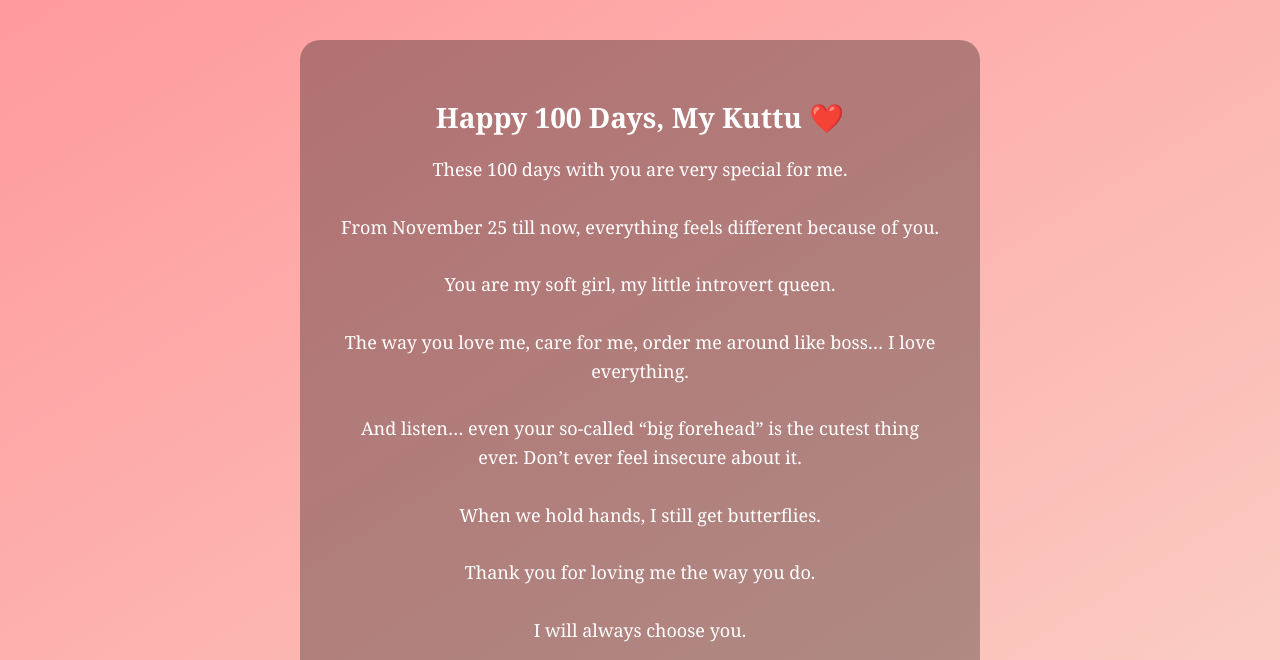
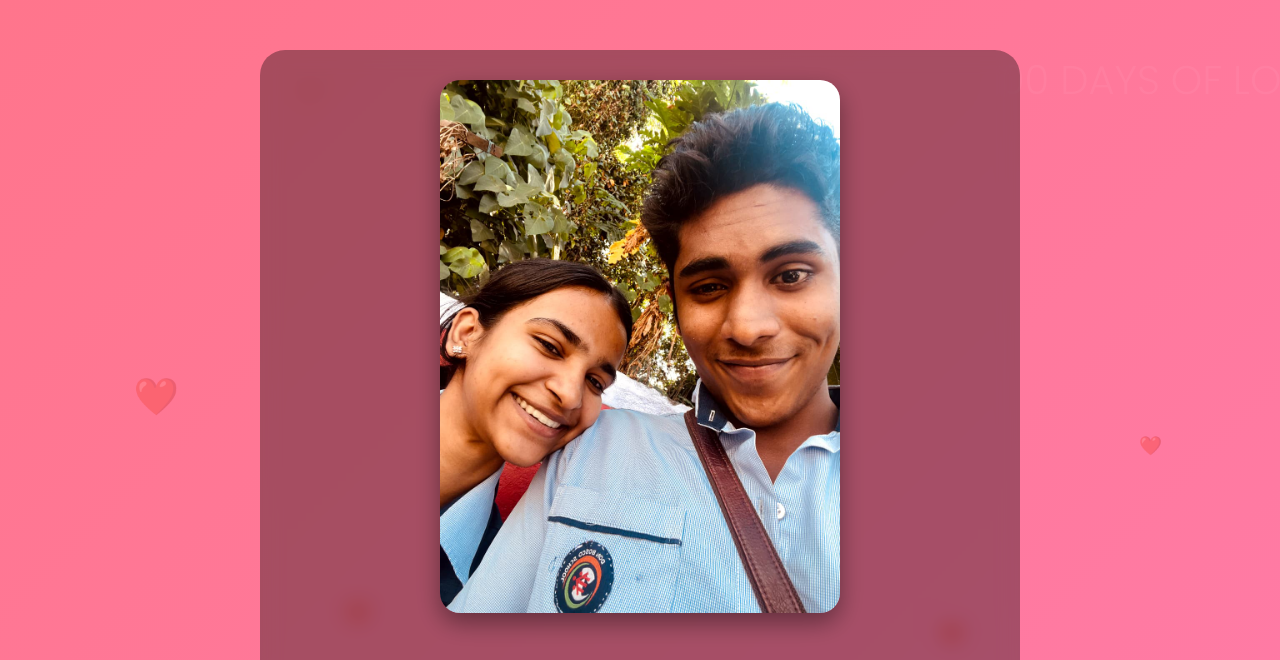
Before and after one commit to rihaanmotty07-sketch/rihaanmaria-100-days, a plain HTML site: page index.html in a window 1280 px wide. Shown: the top 660 px of the page. Drawn offline with Linux system fonts and the light colour scheme.

Commit message:
Update index.html

```diff
--- a/index.html
+++ b/index.html
@@ -2,34 +2,88 @@
 <html>
 <head>
 <title>Happy 100 Days Kuttu ❤️</title>
+
+<link href="https://fonts.googleapis.com/css2?family=Dancing+Script:wght@500&family=Poppins:wght@300&display=swap" rel="stylesheet">
+
 <style>
 body {
   margin: 0;
-  font-family: 'Georgia', serif;
-  background: linear-gradient(to bottom right, #ff9a9e, #fad0c4);
-  display: flex;
-  justify-content: center;
-  align-items: center;
-  height: 100vh;
+  padding: 0;
+  overflow-x: hidden;
+  font-family: 'Poppins', sans-serif;
+  background: linear-gradient(135deg, #ff758c, #ff7eb3);
   text-align: center;
   color: white;
 }
 
+/* Floating background text */
+body::before {
+  content: "100 DAYS OF LOVE ❤️ 100 DAYS OF LOVE ❤️ 100 DAYS OF LOVE ❤️";
+  position: fixed;
+  font-size: 40px;
+  opacity: 0.05;
+  width: 200%;
+  animation: moveText 20s linear infinite;
+}
+
+@keyframes moveText {
+  from { transform: translateX(0); }
+  to { transform: translateX(-50%); }
+}
+
 .container {
-  background: rgba(0,0,0,0.3);
-  padding: 40px;
-  border-radius: 20px;
-  width: 80%;
-  max-width: 600px;
+  margin: 50px auto;
+  background: rgba(0, 0, 0, 0.35);
+  padding: 30px;
+  border-radius: 25px;
+  width: 90%;
+  max-width: 700px;
+  backdrop-filter: blur(10px);
+  position: relative;
+  z-index: 2;
 }
 
 h1 {
-  font-size: 28px;
+  font-family: 'Dancing Script', cursive;
+  font-size: 38px;
+  margin-bottom: 20px;
 }
 
 p {
-  font-size: 18px;
-  line-height: 1.6;
+  font-family: 'Dancing Script', cursive;
+  font-size: 20px;
+  line-height: 1.8;
+}
+
+/* Image styling */
+.photo {
+  width: 100%;
+  max-width: 400px;
+  border-radius: 20px;
+  margin-bottom: 20px;
+  box-shadow: 0 10px 25px rgba(0,0,0,0.4);
+}
+
+/* Floating hearts */
+.heart {
+  position: fixed;
+  bottom: -10px;
+  color: white;
+  font-size: 20px;
+  animation: float 6s infinite ease-in;
+  opacity: 0.7;
+  z-index: 1;
+}
+
+@keyframes float {
+  0% {
+    transform: translateY(0) scale(1);
+    opacity: 0.7;
+  }
+  100% {
+    transform: translateY(-100vh) scale(1.5);
+    opacity: 0;
+  }
 }
 </style>
 </head>
@@ -37,29 +91,57 @@ p {
 <body>
 
 <div class="container">
+
+<img src="us.jpg" class="photo">
+
 <h1>Happy 100 Days, My Kuttu ❤️</h1>
 
 <p>
-These 100 days with you are very special for me.<br><br>
+These 100 days with you are very special for me da.<br><br>
 
-From November 25 till now, everything feels different because of you.<br><br>
+From November 25 till now, every single day you made my life different. Before you, it was normal. After you, everything got meaning.<br><br>
 
-You are my soft girl, my little introvert queen.<br><br>
+You are my soft girl. Little introvert. But the love you give me is full, pure, and real.<br><br>
 
-The way you love me, care for me, order me around like boss… I love everything.<br><br>
+When you say “I love you”, I feel it. Not just hear it.<br><br>
 
-And listen… even your so-called “big forehead” is the cutest thing ever. Don’t ever feel insecure about it.<br><br>
+You always act like boss in our relationship, ordering me and telling me what to do… but honestly I like it. My queen behaviour suits you.<br><br>
 
-When we hold hands, I still get butterflies.<br><br>
+When we hold hands, I get so many butterflies.<br><br>
 
-Thank you for loving me the way you do.<br><br>
+About your so-called “big forehead” — don’t ever feel insecure okay? I tease you, but I truly love it.<br><br>
 
-I will always choose you.<br><br>
+Your childish cringe habits, your care, your love without ego — everything makes me fall for you again and again.<br><br>
 
-— Yours forever ❤️
+These 100 days are 100 proofs that I chose the right girl.<br><br>
+
+You are my peace. My happiness. My comfort.<br><br>
+
+If life goes the way I want, I want to marry you one day.<br><br>
+
+Happy 100 days, my Mallu ❤️<br>
+I will always choose you.
 </p>
 
 </div>
 
+<script>
+function createHeart() {
+  const heart = document.createElement("div");
+  heart.classList.add("heart");
+  heart.innerHTML = "❤️";
+  heart.style.left = Math.random() * 100 + "vw";
+  heart.style.fontSize = Math.random() * 20 + 15 + "px";
+  heart.style.animationDuration = Math.random() * 3 + 3 + "s";
+  document.body.appendChild(heart);
+
+  setTimeout(() => {
+    heart.remove();
+  }, 6000);
+}
+
+setInterval(createHeart, 400);
+</script>
+
 </body>
 </html>
```
